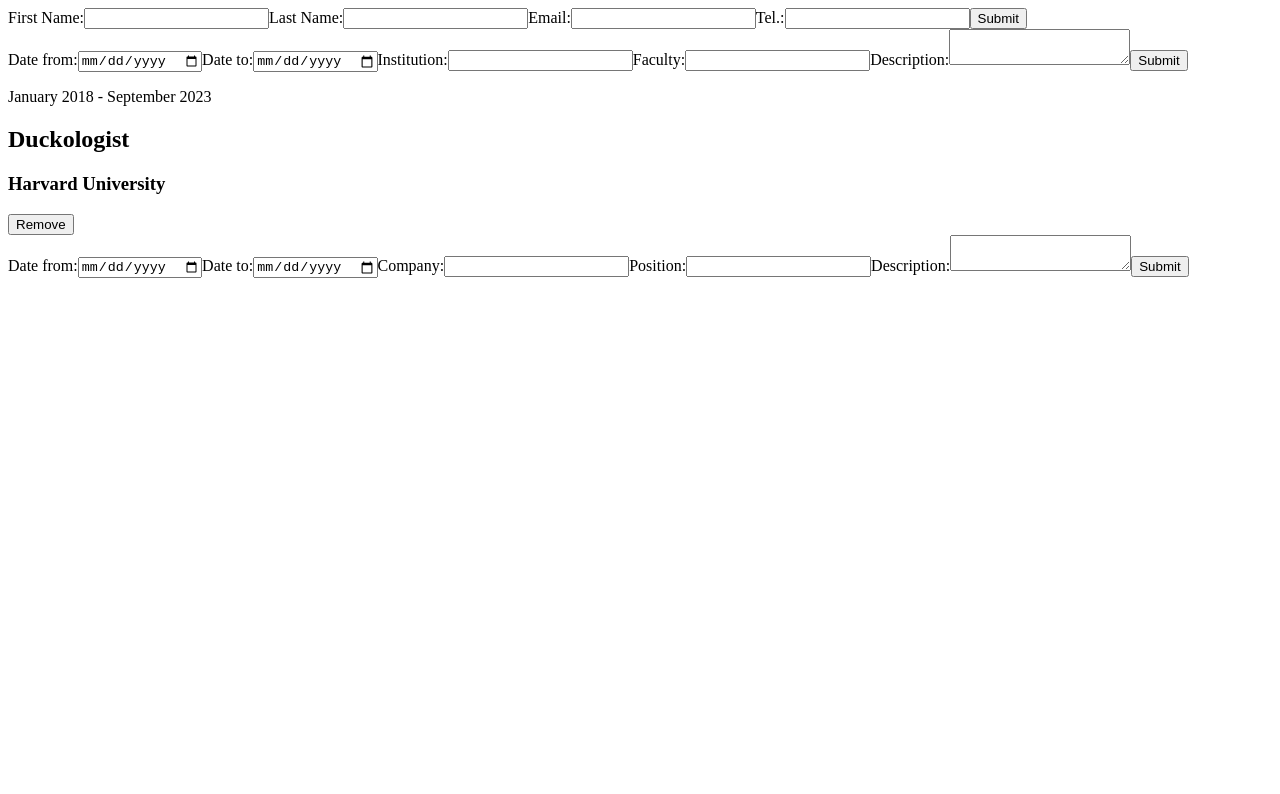
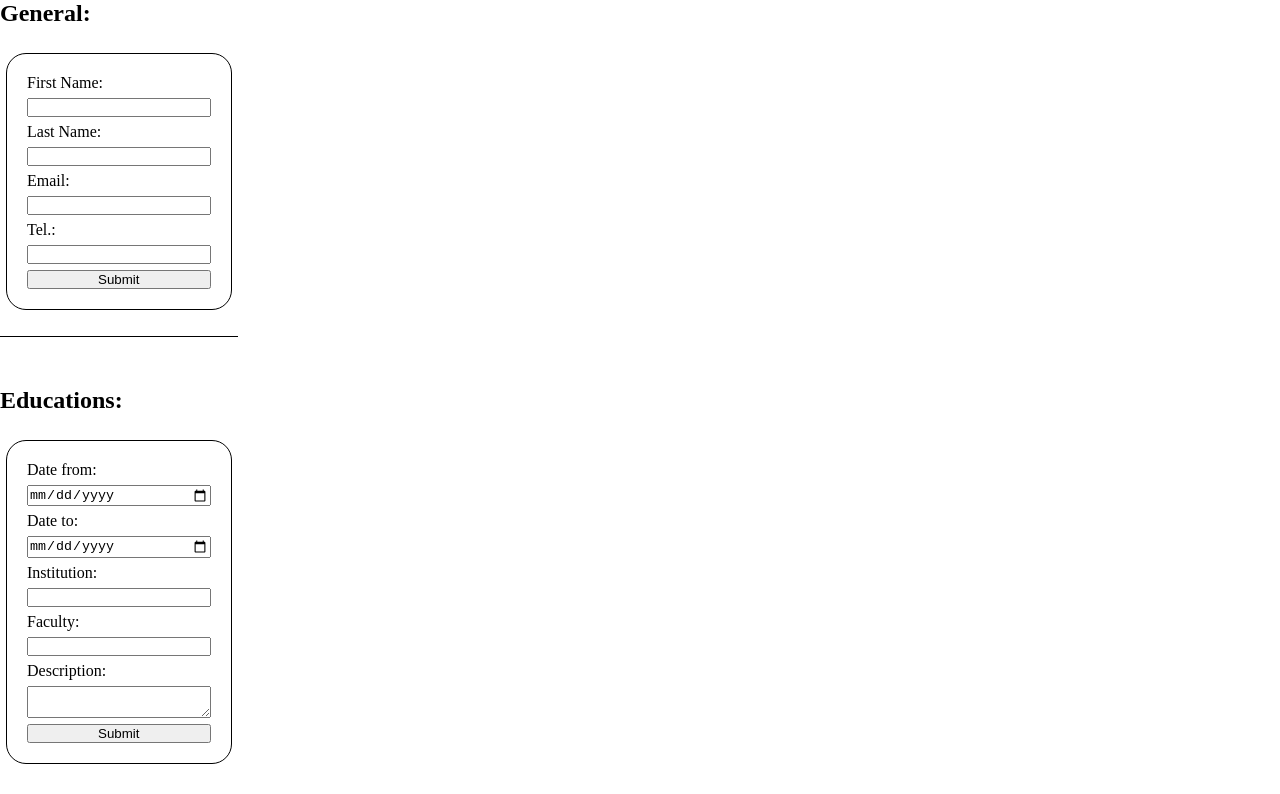
Before and after one commit to daknine10/cv_application, a React (Vite) app in the folder cvapp/: page / in a window 1280 px wide. Shown: the top 794 px of the page. Built offline with nearby package versions, Linux system fonts and the light colour scheme.

Commit message:
Restructuring. Some styling to see what's happening.

```diff
--- a/cvapp/src/App.jsx
+++ b/cvapp/src/App.jsx
@@ -0,0 +1,10 @@
+import Input from "./Input"
+import educations from "./educations"
+
+export default function App() {
+    return (
+        <div className='container'>
+            <Input educations={educations}/>
+        </div>
+    )
+}
--- a/cvapp/src/Input.jsx
+++ b/cvapp/src/Input.jsx
@@ -3,7 +3,8 @@
 
 function General({ handleGeneral }) {
     return (
-        <div>
+        <div className='section'>
+            <h2>General:</h2>
             <form action="" onSubmit={handleGeneral}>
                 <label htmlFor="first-name">First Name:</label>
                 <input id="first-name" type="text" />
@@ -31,8 +32,9 @@
     }
 
     return (
-        <div>
-            <form action="" onSubmit={handleEducational}>
+        <div className='section'>
+            <h2>Educations:</h2>
+            <form onSubmit={handleEducational}>
                 <label htmlFor="date-from">Date from:</label>
                 <input type="date" name="date-from" id="date-from" />
 
@@ -51,7 +53,7 @@
                 <input type="submit" value="Submit" />
             </form>
 
-            <div>
+            <div className='education'>
                 {educationList.map(education => (
                     <div key={education.id}>
                         <p>{education.dateFrom} - {education.dateTo}</p>
@@ -67,7 +69,8 @@
 
 function Experience ({ handleExperience }) {
     return (
-        <div>
+        <div className='section'>
+            <h2>Experience:</h2>
             <form action="" onSubmit={handleExperience}>
                 <label htmlFor="date-from">Date from:</label>
                 <input type="date" name="date-from" id="date-from" />
@@ -92,7 +95,7 @@
 
 export default function Input({ handleGeneral, handleEducational, handleExperience, educations }) {
     return (
-        <div>
+        <div className='inputSection'>
             <General />
             <Educational educationsList={educations}/>
             <Experience />
--- a/cvapp/src/index.css
+++ b/cvapp/src/index.css
@@ -0,0 +1,44 @@
+* {
+    box-sizing: border-box;
+    margin: 0px;
+    padding: 0px;
+}
+
+.container {
+    display: flex;
+    flex-direction: row;
+}
+
+.inputSection {
+    display: flex;
+    flex-direction: column;
+    gap: 50px;
+}
+
+form {
+    display: flex;
+    flex-direction: column;
+    gap: 6px;
+    margin: 6px;
+    padding: 20px;
+    border: 1px solid black;
+    border-radius: 20px;
+}
+
+.section {
+    display: flex;
+    flex-direction: column;
+    gap: 20px;
+    padding-bottom: 20px;
+    border-bottom: 1px solid black;
+}
+
+.education {
+    display: flex;
+    flex-direction: column;
+    gap: 20px;
+    margin: 6px;
+    padding: 10px;
+    border: 1px solid black;
+    border-radius: 20px;
+}
--- a/cvapp/src/main.jsx
+++ b/cvapp/src/main.jsx
@@ -1,11 +1,12 @@
 import { StrictMode } from 'react'
 import { createRoot } from 'react-dom/client'
 import './index.css'
+import App from './App.jsx'
 import Input from './Input.jsx'
 import educations from './educations.js'
 
 createRoot(document.getElementById('root')).render(
   <StrictMode>
-    <Input educations={educations}/>
+    <App />
   </StrictMode>,
 )
```
